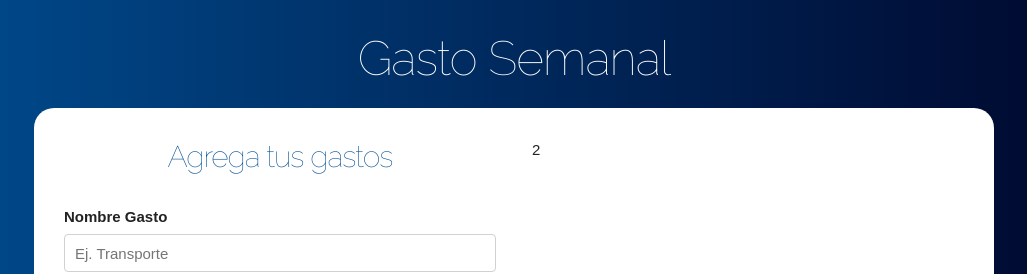
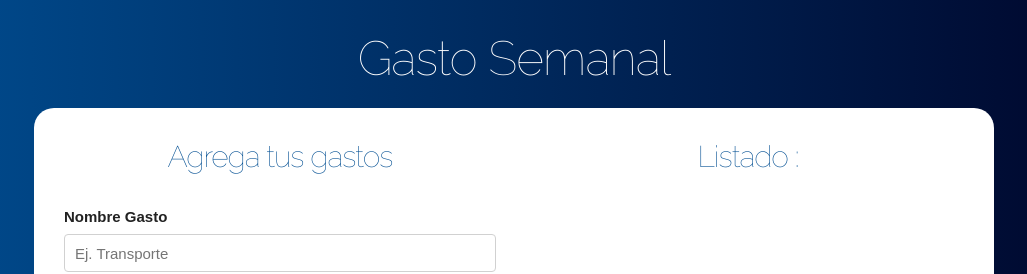
Before and after one commit to alejandrogalaz21/react-budget-control, a React (Create React App) app: page / in a window 1280 px wide. Both pictures are taken after typing "5" into the empty fields and a click on the input 640 px from the left and 277 px from the top of the page. Shown: the top 274 px of the page, without its empty margins (126-1153 px from the left). Built offline with nearby package versions, Linux system fonts and the light colour scheme.

Commit message:
mostrando listado de gastos

```diff
--- a/src/App.js
+++ b/src/App.js
@@ -1,13 +1,14 @@
 import React, { Fragment, useState } from 'react'
 import Question from './components/Question'
 import Form from './components/Form'
+import List from './components/List'
 
 function App() {
   // Define the state
   const [budget, setBudget] = useState(0)
   const [rest, setRest] = useState(0)
   const [showQuestion, setShowQuestion] = useState(true)
-  const [expenses, setExpenses] = useState('')
+  const [expenses, setExpenses] = useState([])
 
   const handleSetExpense = expense => {
     setExpenses([...expenses, expense])
@@ -29,7 +30,9 @@ function App() {
               <div className='row one-half column'>
                 <Form setExpense={handleSetExpense} />
               </div>
-              <div className='row one-half column'>2</div>
+              <div className='row one-half column'>
+                <List expenses={expenses} />
+              </div>
             </div>
           )}
         </div>
--- /dev/null
+++ b/src/components/Expense.js
@@ -0,0 +1,16 @@
+import React from 'react'
+import PropTypes from 'prop-types'
+
+const Expense = ({ expense }) => {
+  return (
+    <li className='gastos'>
+      <p>{expense.expenseAmount}</p>
+    </li>
+  )
+}
+
+Expense.propTypes = {
+  expense: PropTypes.object.isRequired
+}
+
+export default Expense
--- /dev/null
+++ b/src/components/List.js
@@ -0,0 +1,20 @@
+import React from 'react'
+import PropTypes from 'prop-types'
+import Expense from './Expense'
+
+function List({ expenses }) {
+  return (
+    <div className='gastos-realizados'>
+      <h2>Listado :</h2>
+      {expenses.map(expense => (
+        <Expense expense={expense} />
+      ))}
+    </div>
+  )
+}
+
+List.propTypes = {
+  expenses: PropTypes.array.isRequired
+}
+
+export default List
```
